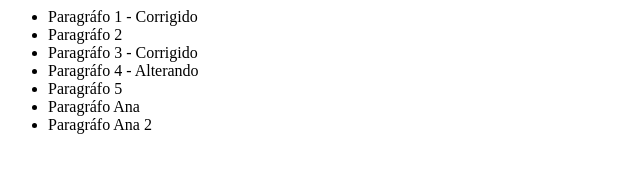
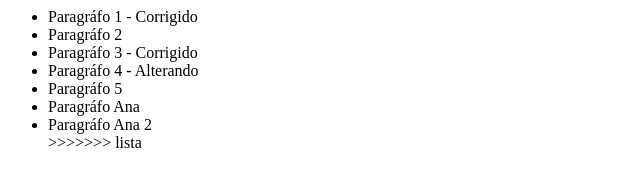
Before and after one commit to brunobwf/SiteGit, a plain HTML site: page index.html in a window 1280 px wide. Shown: the full height of the page, 0-640 px from the left. Drawn offline with Linux system fonts and the light colour scheme.

```diff
--- a/index.html
+++ b/index.html
@@ -13,6 +13,7 @@
 			<li>Paragráfo 5</li>
 			<li>Paragráfo Ana</li>
 			<li>Paragráfo Ana 2</li>
+>>>>>>> lista
 		</ul>
 	</body>
 </html>
```
